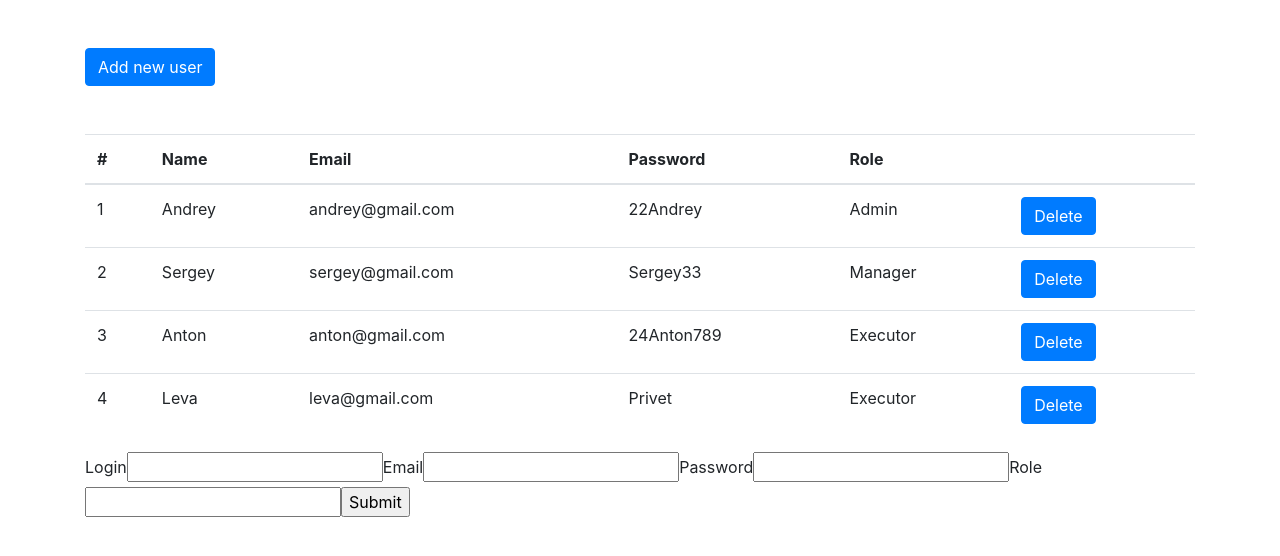
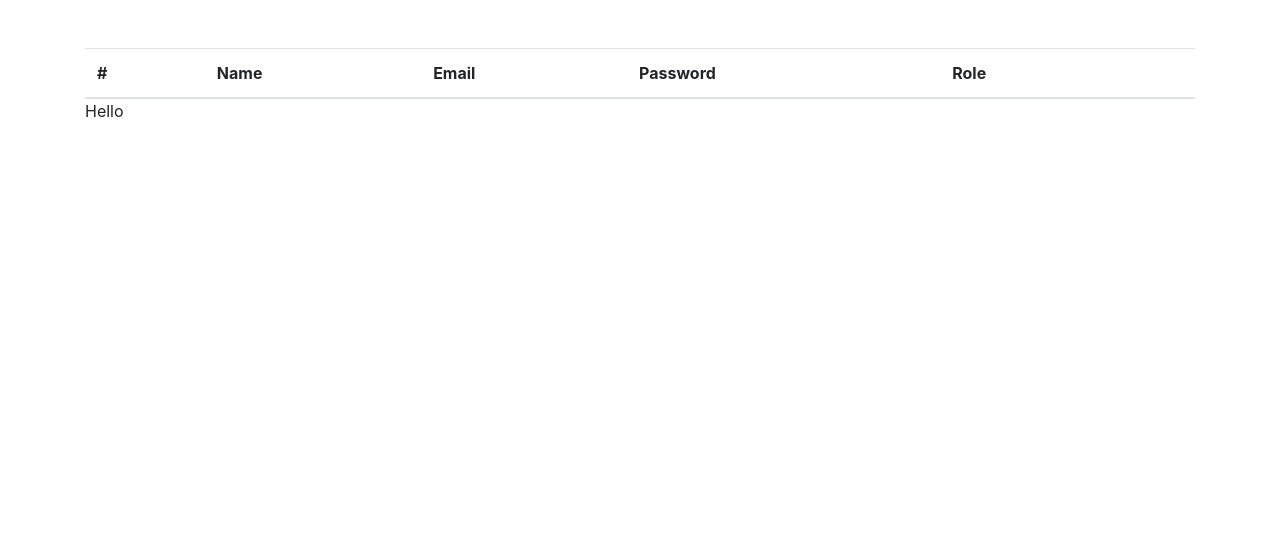
Before and after one commit to VovaSidorov/reactCrm, a React (Create React App) app: page / in a window 1280 px wide. Shown: the top 556 px of the page. Built offline with nearby package versions, Linux system fonts and the light colour scheme.

Commit message:
refractor pr

```diff
--- a/package.json
+++ b/package.json
@@ -8,7 +8,9 @@
     "@testing-library/user-event": "^7.1.2",
     "react": "^16.12.0",
     "react-dom": "^16.12.0",
-    "react-scripts": "3.3.0"
+    "react-redux": "^7.2.0",
+    "react-scripts": "3.3.0",
+    "redux": "^4.0.5"
   },
   "scripts": {
     "start": "react-scripts start",
--- a/src/App.js
+++ b/src/App.js
@@ -4,78 +4,106 @@ import Modal from './Components/modal';
 import Form from './Components/Form';
 
 
-class App extends Component {
-  state = {
-    users: [
-      {
-        id: '1',
-        login: 'Andrey',
-        email:'andrey@gmail.com',
-        pass:'22Andrey',
-        role:'Admin',
-      },
-        {
-        id: '2',
-        login: 'Sergey',
-        email:'sergey@gmail.com',
-        pass:'Sergey33',
-        role:'Manager',
-      },
-      {
-        id: '3',
-        login: 'Anton',
-        email:'anton@gmail.com',
-        pass:'24Anton789',
-        role:'Executor',
-      },
-      {
-        id: '4',
-        login: 'Leva',
-        email:'leva@gmail.com',
-        pass:'Privet',
-        role:'Executor',
-      }
-    ],
-  }
+// class App extends Component {
+//   state = {
+//     users: [
+//       {
+//         id: '1',
+//         login: 'Andrey',
+//         email:'andrey@gmail.com',
+//         pass:'22Andrey',
+//         role:'Admin',
+//       },
+//         {
+//         id: '2',
+//         login: 'Sergey',
+//         email:'sergey@gmail.com',
+//         pass:'Sergey33',
+//         role:'Manager',
+//       },
+//       {
+//         id: '3',
+//         login: 'Anton',
+//         email:'anton@gmail.com',
+//         pass:'24Anton789',
+//         role:'Executor',
+//       },
+//       {
+//         id: '4',
+//         login: 'Leva',
+//         email:'leva@gmail.com',
+//         pass:'Privet',
+//         role:'Executor',
+//       }
+//     ],
+//   }
 
 
 
-  AddNewUser = () => {
- const modal = document.getElementById('modal');
- modal.style.display = "block";
+//   AddNewUser = () => {
+//  const modal = document.getElementById('modal');
+//  modal.style.display = "block";
 
-  }
+//   }
 
-  removeUser = index => {
-    const { users } = this.state
+//   removeUser = index => {
+//     const { users } = this.state
 
-    this.setState({
-      users: users.filter((user, i) => {
-        return i !== index
-      }),
-    })
-  }
+//     this.setState({
+//       users: users.filter((user, i) => {
+//         return i !== index
+//       }),
+//     })
+//   }
 
-  handleSubmit = (user) => {
-    console.log(user);
-    let {login,email,pass,role} = user;
-    let id=parseInt(this.state.users[this.state.users.length-1].id)+1;
-    this.setState({ users: [...this.state.users, {id,login,email,pass,role}] })
-  }
+//   handleSubmit = (user) => {
+//     console.log(user);
+//     let {login,email,pass,role} = user;
+//     let id=parseInt(this.state.users[this.state.users.length-1].id)+1;
+//     this.setState({ users: [...this.state.users, {id,login,email,pass,role}] })
+//   }
 
-  render() {
-    const { users } = this.state
+//   render() {
+//     const { users } = this.state
 
-    return (
-      <div className="container">
-        <button type="button" className="btn btn-primary mt-5 " onClick={this.AddNewUser}>Add new user</button>
-        <Table usersData={users} removeUser={this.removeUser} />
-        <Modal handleSubmit={this.handleSubmit}/>
-        <Form handleSubmit={this.handleSubmit} usersData={users}/>
+//     return (
+//       <div className="container">
+//         <button type="button" className="btn btn-primary mt-5 " onClick={this.AddNewUser}>Add new user</button>
+//         <Table usersData={users} removeUser={this.removeUser} />
+//         <Modal handleSubmit={this.handleSubmit}/>
+//         <Form handleSubmit={this.handleSubmit} usersData={users}/>
+//       </div>
+//     )
+//   }
+
+// }
+
+//  export default App;
+
+
+ function App(props) {
+  return (
+    <div className="container">
+        {/* <button type="button" className="btn btn-primary mt-5 " onClick={this.AddNewUser}>Add new user</button> */}
+        <Table  />
+        {/* <Modal handleSubmit={this.handleSubmit}/> */}
+        {/* <Form /> */}
       </div>
-    )
-  }
 
+          // <Container maxWidth="lg">
+          //     <Header/>
+          //     <Grid container spacing={3}>
+          //         <Navbar/>
+          //         <Grid item xs={9}>
+          //             <Route path="/profile"
+          //                    render={() => <PageProfile/>}/>
+          //             <Route path="/messages"
+          //                    render={() => <DialogsContainer/>}/>
+          //         </Grid>
+          //     </Grid>
+          // </Container>
+
+  );
 }
 
- export default App;
+export default App;
--- /dev/null
+++ b/src/Components/bodyTable/bodyTableContainer.js
@@ -0,0 +1,44 @@
+import React, { Component } from 'react'
+import {connect} from "react-redux";
+import BodyTable from "./index"
+
+// const BodyTable = props => {
+//     const rows = props.usersData.map((row, index) => {
+
+//       return (
+//         <tr key={index}>
+//           <td>{row.id}</td>
+//           <td>{row.login}</td>
+//           <td>{row.email}</td>
+//           <td>{row.pass}</td>
+//           <td>{row.role}</td>
+//           <td><button className="btn btn-primary" onClick={() => props.removeUser(index)}>Delete</button></td>
+//         </tr>
+//       )
+//     })
+
+//     return <tbody>{rows}</tbody>
+//   }
+// export default BodyTable
+
+let mapStateToProps = (state) => {
+    console.log(state);
+    return {
+        usersPage: state.usersPage
+    }
+};
+// let mapDispatchToProps = (dispatch) => {
+//     return {
+//         sendMessage: () => {
+//             dispatch(sendMessageCreator())
+//         },
+//         updateNewMessageBody: (body) => {
+//             dispatch(updateNewMessageBodyCreator(body));
+//         }
+//     }
+// };
+
+const bodyTableContainer = connect(mapStateToProps)(BodyTable);
+
+
+export default bodyTableContainer;
--- a/src/Components/bodyTable/index.js
+++ b/src/Components/bodyTable/index.js
@@ -1,20 +1,29 @@
 import React, { Component } from 'react'
 
-const BodyTable = props => {
-    const rows = props.usersData.map((row, index) => {
+// const BodyTable = props => {
+//     const rows = props.usersData.map((row, index) => {
 
-      return (
-        <tr key={index}>
-          <td>{row.id}</td>
-          <td>{row.login}</td>
-          <td>{row.email}</td>
-          <td>{row.pass}</td>
-          <td>{row.role}</td>
-          <td><button className="btn btn-primary" onClick={() => props.removeUser(index)}>Delete</button></td>
-        </tr>
-      )
-    })
+//       return (
+//         <tr key={index}>
+//           <td>{row.id}</td>
+//           <td>{row.login}</td>
+//           <td>{row.email}</td>
+//           <td>{row.pass}</td>
+//           <td>{row.role}</td>
+//           <td><button className="btn btn-primary" onClick={() => props.removeUser(index)}>Delete</button></td>
+//         </tr>
+//       )
+//     })
 
-    return <tbody>{rows}</tbody>
-  }
+//     return <tbody>{rows}</tbody>
+//   }
+// export default BodyTable
+
+const BodyTable = (props) => {
+  let state = props.usersPage;
+  console.log("state",state);
+  return(
+<div>Hello</div>
+  )
+}
 export default BodyTable
--- a/src/Components/table/index.js
+++ b/src/Components/table/index.js
@@ -1,15 +1,15 @@
 import React, { Component } from 'react'
 import HeaderTable from '../headerTable';
-import BodyTable from '../bodyTable';
+import BodyTableContainet from '../bodyTable/bodyTableContainer';
 
 
   class Table extends Component {
     render() {
-        const { usersData, removeUser  } = this.props
+        // const { usersData, removeUser  } = this.props
       return (
         <table className="table mt-5">
           <HeaderTable />
-          <BodyTable usersData={usersData} removeUser={removeUser}/>
+          <BodyTableContainet/>
         </table>
       )
     }
--- a/src/index.js
+++ b/src/index.js
@@ -1,9 +1,14 @@
 import React from 'react';
 import ReactDOM from 'react-dom';
 import App from './App';
+import store from "./redux/redux-store";
+import {Provider} from "react-redux";
 
 
-ReactDOM.render(<App />, document.getElementById('root'));
+ReactDOM.render(
+    <Provider store={store}>
+<App />
+</Provider>, document.getElementById('root'));
 
 // If you want your app to work offline and load faster, you can change
 // unregister() to register() below. Note this comes with some pitfalls.
--- /dev/null
+++ b/src/redux/redux-store.js
@@ -0,0 +1,10 @@
+import {combineReducers, createStore} from 'redux';
+import userReducer from "./userReducer";
+
+let reducers = combineReducers({
+    userPage: userReducer
+})
+
+let store = createStore(reducers);
+
+export default store;
--- /dev/null
+++ b/src/redux/userReducer.js
@@ -0,0 +1,85 @@
+const ADD_USER = "ADD-USER";
+const UPDATE_NEW_USER_TEXT ='UPDATE-NEW-USER-TEXT';
+
+
+let initialState =   {
+    users: [
+        {
+          id: '1',
+          login: 'Andrey',
+          email:'andrey@gmail.com',
+          pass:'22Andrey',
+          role:'Admin',
+        },
+          {
+          id: '2',
+          login: 'Sergey',
+          email:'sergey@gmail.com',
+          pass:'Sergey33',
+          role:'Manager',
+        },
+        {
+          id: '3',
+          login: 'Anton',
+          email:'anton@gmail.com',
+          pass:'24Anton789',
+          role:'Executor',
+        },
+        {
+          id: '4',
+          login: 'Leva',
+          email:'leva@gmail.com',
+          pass:'Privet',
+          role:'Executor',
+        }
+      ],
+        newPostText: ''
+}
+
+
+const profileReducer = (state = initialState, action) => {
+
+    switch(action.type) {
+        case ADD_USER: {
+            let newUser = {
+                // id: 5,
+                // message: state.newPostText,
+                // likesCount: 0
+                id: '5',
+                login: state.newLoginText,
+                email: state.newEmailText,
+                pass:state.newPassText,
+                role:state.newRoleText
+            };
+            return {
+                ...state,
+                posts: [...state.users, newUser],
+                newLoginText: '',
+                newEmailText: '',
+                newPassText: '',
+                newRoleText: ''
+            };
+        }
+        case UPDATE_NEW_USER_TEXT: {
+            return {
+                ...state,
+                newLoginText: action.newLogin,
+                newEmailText: action.newPass,
+                newPassText: action.newPass,
+                newRoleText: action.newRole
+            }
+        }
+        default:
+            return state;
+    }
+}
+
+
+export const addPostActionCreator = ()=>({  type: ADD_USER});
+export const updateNewPostTextActionCreator = (login,email,pass,role)=>{
+    return {
+        type:UPDATE_NEW_USER_TEXT, newLogin: login, newEmail: email, newPass: pass, newRole: role
+    }
+}
+
+export default profileReducer;
```
Also changed, not shown: 2 other files (tests, documents, lock files or other folders).
